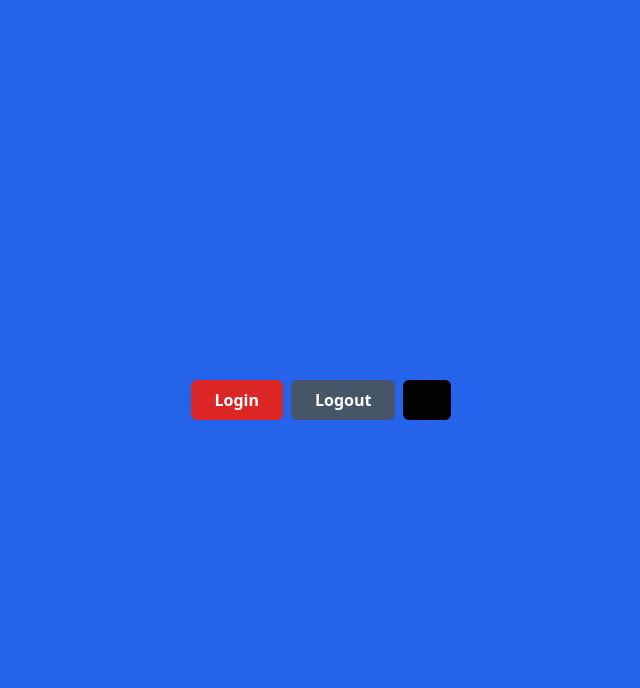
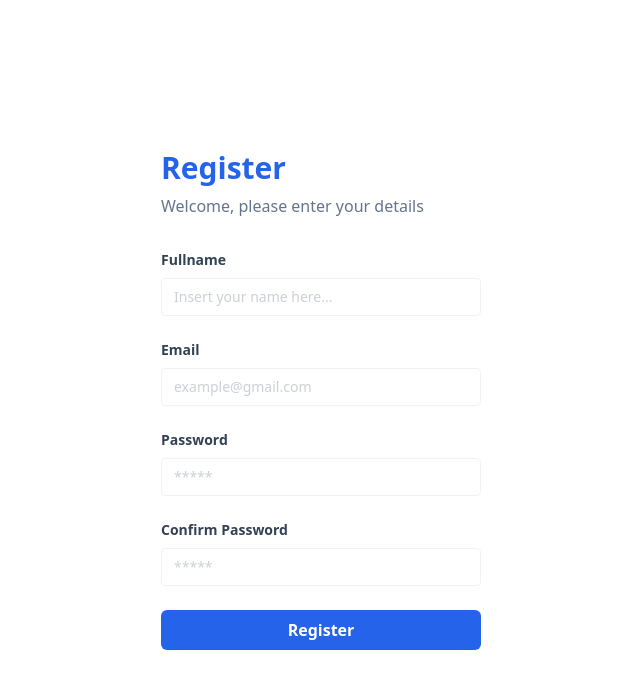
Before and after one commit to KenzoSebastian/belajar_react, a React (Vite) app: page / in a window 1280 px wide. Shown: the top 688 px of the page, without its empty margins (319-959 px from the left). Built offline with nearby package versions, Linux system fonts and the light colour scheme.

Commit message:
atomic Design

```diff
--- a/src/App.jsx
+++ b/src/App.jsx
@@ -1,25 +1,12 @@
 import React from "react";
-
-const Button = (props) => {
-  const { children, variant = "bg-black" } = props;
-  return (
-    <button
-      className={`h-10 px-6 font-semibold text-white ${variant} rounded-md`}
-      type="submit"
-    >
-      {children}
-    </button>
-  );
-};
+import LoginPage from "./Pages/login";
+import RegisterPage from "./Pages/register";
 
 function App() {
   return (
-    <div className="flex justify-center bg-blue-600 min-h-screen items-center">
-      <div className="flex gap-x-2">
-        <Button variant="bg-red-600">Login</Button>
-        <Button variant="bg-slate-600">Logout</Button>
-        <Button></Button>
-      </div>
+    <div className="flex justify-center min-h-screen items-center">
+      {/* <LoginPage /> */}
+      <RegisterPage/>
     </div>
   );
 }
--- /dev/null
+++ b/src/Pages/login.jsx
@@ -0,0 +1,12 @@
+import FormLogin from "../components/Fragments/FormLogin";
+import AuthLayouts from "../components/Layouts/AuthLayouts";
+
+const LoginPage = () => {
+  return (
+    <AuthLayouts title="Login">
+      <FormLogin />
+    </AuthLayouts>
+  );
+};
+
+export default LoginPage;
--- /dev/null
+++ b/src/Pages/register.jsx
@@ -0,0 +1,12 @@
+import FormRegister from "../components/Fragments/formRegister";
+import AuthLayouts from "../components/Layouts/AuthLayouts";
+
+const RegisterPage = () => {
+  return (
+    <AuthLayouts title="Register">
+      <FormRegister/>
+    </AuthLayouts>
+  );
+};
+
+export default RegisterPage;
--- /dev/null
+++ b/src/components/Elements/Button/index.jsx
@@ -0,0 +1,12 @@
+const Button = ({ children, classname = "bg-black" }) => {
+  return (
+    <button
+      className={`h-10 px-6 font-semibold text-white ${classname} rounded-md`}
+      type="submit"
+    >
+      {children}
+    </button>
+  );
+};
+
+export default Button;
--- /dev/null
+++ b/src/components/Elements/Input/Input.jsx
@@ -0,0 +1,12 @@
+const Input = ({ type, placeholder, name }) => {
+  return (
+    <input
+      type={type}
+      className="text-sm border rounded w-full py-2 px-3 text-slate-700 placeholder: opacity-50"
+      placeholder={placeholder}
+      id={name}
+    />
+  );
+};
+
+export default Input;
--- /dev/null
+++ b/src/components/Elements/Input/Label.jsx
@@ -0,0 +1,12 @@
+const Label = ({ htmlFor, children }) => {
+  return (
+    <label
+      htmlFor={htmlFor}
+      className="block text-slate-700 text-sm font-bold mb-2"
+    >
+      {children}
+    </label>
+  );
+};
+
+export default Label;
--- /dev/null
+++ b/src/components/Elements/Input/index.jsx
@@ -0,0 +1,13 @@
+import Input from "./Input";
+import Label from "./label";
+
+const InputForm = ({ label, name, type, placeholder }) => {
+  return (
+    <div className="mb-6">
+      <Label htmlFor={name}>{label}</Label>
+      <Input name={name} placeholder={placeholder} type={type}></Input>
+    </div>
+  );
+};
+
+export default InputForm;
--- /dev/null
+++ b/src/components/Fragments/FormLogin.jsx
@@ -0,0 +1,25 @@
+import Button from "../Elements/Button";
+import InputForm from "../Elements/Input";
+
+const FormLogin = () => {
+  return (
+    <form action="">
+      <InputForm
+        label="Email"
+        type="email"
+        placeholder="example@gmail.com"
+        name="email"
+      />
+      <InputForm
+        label="Password"
+        type="password"
+        placeholder="*****"
+        name="password"
+      />
+
+      <Button classname="bg-blue-600 w-full">Login</Button>
+    </form>
+  );
+};
+
+export default FormLogin;
--- /dev/null
+++ b/src/components/Fragments/FormRegister.jsx
@@ -0,0 +1,37 @@
+import Button from "../Elements/Button";
+import InputForm from "../Elements/Input";
+
+const FormRegister = () => {
+  return (
+    <form action="">
+      <InputForm
+        label="Fullname"
+        type="Text"
+        placeholder="Insert your name here..."
+        name="fullname"
+      />
+      <InputForm
+        label="Email"
+        type="email"
+        placeholder="example@gmail.com"
+        name="email"
+      />
+      <InputForm
+        label="Password"
+        type="password"
+        placeholder="*****"
+        name="password"
+      />
+      <InputForm
+        label="Confirm Password"
+        type="password"
+        placeholder="*****"
+        name="confirmPassword"
+      />
+
+      <Button classname="bg-blue-600 w-full">Register</Button>
+    </form>
+  );
+};
+
+export default FormRegister;
--- /dev/null
+++ b/src/components/Layouts/AuthLayouts.jsx
@@ -0,0 +1,15 @@
+import FormLogin from "../Fragments/FormLogin";
+
+const AuthLayouts = ({ children, title }) => {
+  return (
+    <div className="w-full max-w-xs">
+      <h1 className="text-blue-600 text-3xl font-bold mb-2">{title}</h1>
+      <p className="font-medium text-slate-500 mb-8">
+        Welcome, please enter your details
+      </p>
+      {children}
+    </div>
+  );
+};
+
+export default AuthLayouts;
```
